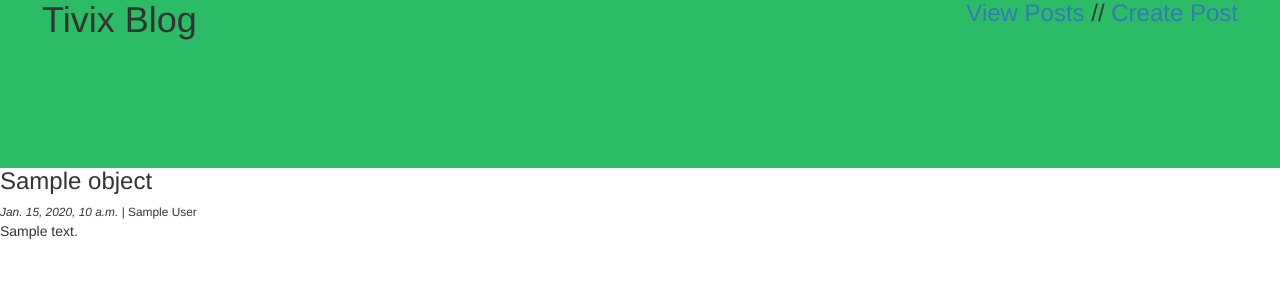
After one commit to nickatnight/tivix-assignment, a Django app: template templates/blog_detail.html in a window 1280 px wide. The commit adds this page. Shown: the top 300 px of the page. Run offline with Django 3.2, Linux system fonts and the light colour scheme; the template is opened without the code that fills it: most values are stand-ins (such as "Sample title", 1, 10 or a date in 2020); parts of the project's set-up code (start-up, migrations or seed data) failed here and were passed over; some libraries are stand-ins or nearby versions.

Commit message:
added author field, absolute url for posts, post detail, modal for creating new posts

```diff
--- a/blog/models.py
+++ b/blog/models.py
@@ -6,6 +6,7 @@ class Post(models.Model):
     title = models.CharField(max_length=200)
     body = models.TextField()
     slug = models.SlugField(max_length=200, unique=True)
+    author = models.CharField(max_length=200, default=True)
     created = models.DateTimeField(auto_now_add=True)  # update on 1st save
     modified = models.DateTimeField(auto_now=True)  # update time stamp
                                                     # automatically upon save
@@ -13,6 +14,9 @@ class Post(models.Model):
     def __str__(self):
         return self.title
 
+    def get_absolute_url(self):
+        return reverse('blog_detail', kwargs={'slug': self.slug})
+
     class Meta:
         verbose_name = "Post Entry"
         verbose_name_plural = "Post Entries"
--- a/blog/views.py
+++ b/blog/views.py
@@ -7,3 +7,8 @@ class PostListView(ListView):
     template_name = 'home.html'
     paginate_by = 6
     queryset = Post.objects.all()
+
+
+class BlogDetailView(DetailView):
+    template_name = 'blog_detail.html'
+    model = Post
--- a/static/css/blog.css
+++ b/static/css/blog.css
@@ -18,6 +18,10 @@ h6 {
     width: 100%;
 }
 
+/*
+ *  Blog CSS
+ */
+
 .navi {
     background-color: #2cbc65;
     height: 12em;
@@ -37,3 +41,7 @@ h6 {
 .blocker {
     height: 20em;
 }
+
+.blocker:hover {
+    background-color: black;
+}
--- a/templates/base.html
+++ b/templates/base.html
@@ -22,12 +22,33 @@
                     <h1>Tivix Blog</h1>
                 </div>
                 <div class="righty">
-                    <h3>View Posts // Create Post</h3>
+                    <h3><a href="{% url 'home' %}">View Posts</a> //
+                        <a href="#postModal" role="botton" data-toggle="modal">Create Post</a></h3>
                 </div>
             </div>
         </div>
 
         {% block content %} {% endblock %}
+
+        <!-- Modal -->
+        <div id="postModal" class="modal fade" role="dialog">
+            <div class="modal-dialog">
+                <!-- Modal content-->
+                <div class="modal-content">
+                    <div class="modal-header">
+                        <button type="button" class="close" data-dismiss="modal">&times;</button>
+                        <h4 class="modal-title">Modal Header</h4>
+                    </div>
+                    <div class="modal-body">
+                        <p>Some text in the modal.</p>
+                    </div>
+                    <div class="modal-footer">
+                        <button type="button" class="btn btn-default" data-dismiss="modal">Close</button>
+                    </div>
+                </div>
+
+            </div>
+        </div>
         <!-- jQuery (necessary for Bootstrap's JavaScript plugins) -->
         <script src="https://ajax.googleapis.com/ajax/libs/jquery/1.11.3/jquery.min.js"></script>
         <!-- Include all compiled plugins (below), or include individual files as needed -->
--- /dev/null
+++ b/templates/blog_detail.html
@@ -0,0 +1,13 @@
+{% extends 'base.html' %}
+
+{% block content %}
+
+<div class="container">
+
+    <h3>{{ object.title }}</h3>
+    <div class="small"><em>{{ object.created }}</em> | {{ object.author }}</div>
+    <p>
+        {{ object.body }}
+    </p>
+</div>
+{% endblock %}
--- a/tivix_blog/urls.py
+++ b/tivix_blog/urls.py
@@ -20,4 +20,5 @@ from blog import views
 urlpatterns = [
     url(r'^$', views.PostListView.as_view(), name='home'),
     url(r'^admin/', include(admin.site.urls)),
+    url(r'^blog/(?P<slug>\S+)$', views.BlogDetailView.as_view(), name='blog_detail'),
 ]
```
Also changed, not shown: templates/home.html (+5 -3 lines), blog/migrations/0002_post_author.py (added), db.sqlite3, 1 other file.
